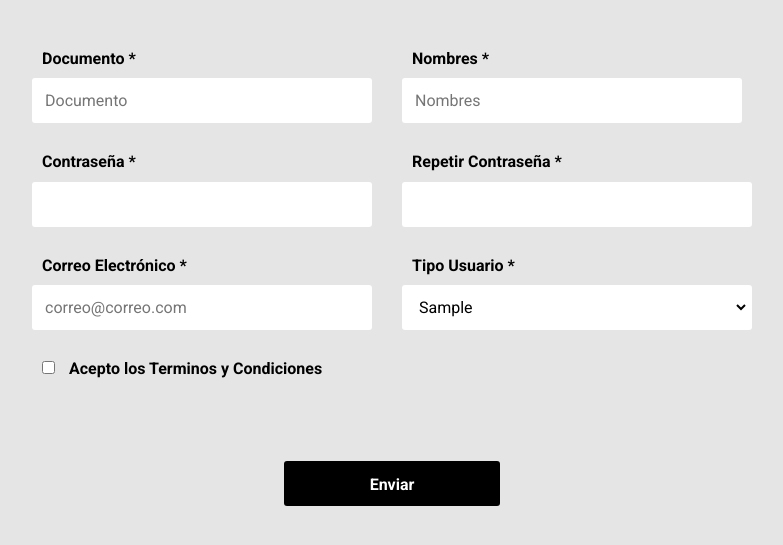
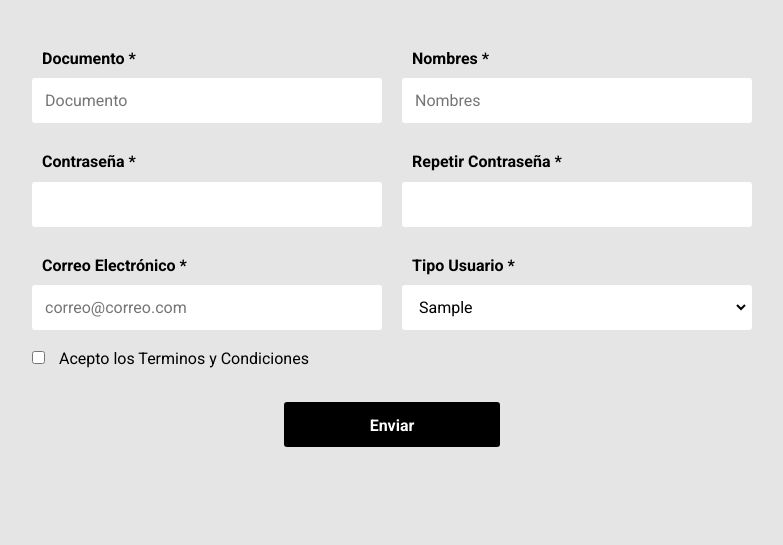
Before and after one commit to esquivel7809/java_exercise, a PHP site: page /crear_usu.php in a window 1280 px wide. Shown: the top 545 px of the page, without its empty margins (248-1031 px from the left). Run offline with PHP 8.4, Linux system fonts and the light colour scheme; tables that the repository leaves empty or names only in its code hold one stand-in row (values such as "Sample post"); some libraries are stand-ins or nearby versions.

Commit message:
formulario terminado

```diff
--- a/crear_usu.php
+++ b/crear_usu.php
@@ -25,7 +25,7 @@
 
                 <div class="formulario__grupo-input" id="grupo__usuario">
                     <label for="usuario" class="formulario__label">Documento *</label>
-                    <div class="formulario__checkbox">
+                        <div class="formulario__grupo-input">
                             <input type="text" class="formulario__input" name="usuario" id="usuario" placeholder="Documento">
                             <i class="formulario__validacion-estado fas fa-times-circle"></i>
                         </div>
@@ -37,17 +37,18 @@
 
                 <div class="formulario__grupo-input" id="grupo__nombre">
                     <label for="nombre" class="formulario__label">Nombres *</label>
-                    <div class="formulario__checkbox">
+                        <div class="formulario__grupo-input">
                             <input type="text" class="formulario__input" onkeyup="mayus(this);" name="nombre" id="nombre" placeholder="Nombres">
                             <i class="formulario__validacion-estado fas fa-times-circle"></i>
                         </div>
-                    <p class="formulario__input-error">El usuario tiene que ser de 12 a 40 dígitos y solo puede contener letras</p>
+                        <p class="formulario__input-error">
+                            El usuario tiene que ser de 12 a 40 dígitos y solo puede contener letras</p>
                 </div>
 
                 <!-- Grupo: Contraseña -->
+                <div class="formulario__grupo-input"  id="grupo__password">
+                    <label for="password" class="formulario__label">Contraseña *</label>
                     <div class="formulario__grupo-input">
-                <label for="password" class="formulario__label">Contraseña *</label>
-                <div class="formulario__checkbox">
                         <input  onkeyup="minus(this);" type="password" class="formulario__input" name="password" id="password">
                         <i class="formulario__validacion-estado fas fa-times-circle"></i>
                     </div>
@@ -57,26 +58,26 @@
                 <!-- Grupo: Contraseña 2 -->
                 <div class="formulario__grupo-input" id="grupo__password2">
                     <label for="password2" class="formulario__label">Repetir Contraseña *</label>
+                    <div class="formulario__grupo-input">
                         <input type="password" class="formulario__input" name="password2" id="password2">
                         <i class="formulario__validacion-estado fas fa-times-circle"></i>
                     </div>
-                <p class="formulario__input-error" class="formulario_grupo_incorrecto">Ambas contraseñas deben ser iguales.</p>
+                    <p class="formulario__input-error">Ambas contraseñas deben ser iguales.</p>
                 </div>
-
                 <!-- Grupo: Correo Electronico -->
                 <div class="formulario__grupo-input" id="grupo__correo">
                     <label for="correo" class="formulario__label">Correo Electrónico *</label>
-                <div class="formulario__checkbox">
+                    <div class="formulario__grupo-input">
                         <input onkeyup="minus(this);" type="email" class="formulario__input" name="correo" id="correo" placeholder="correo@correo.com">
                         <i class="formulario__validacion-estado fas fa-times-circle"></i>
                     </div>
-                <p class="formulario__input-error">El correo solo puede contener letras, <br>numeros, puntos, guiones y guion bajo.</p>
+                    <p class="formulario__input-error">El correo solo puede contener letras, numeros, puntos, guiones y guion bajo.</p>
                 </div>
 
-            <div class="formulario__grupo-select" id="grupo__telefono">
+                <div class="formulario__grupo-input" id="grupo__telefono">
                     <label for="id_tip_use" class="formulario__label">Tipo Usuario *</label>
-                <div class="">
-                    <select  name="id_tip_use" id="id_tip_use" class="formulario__select" required>
+				    <div class="formulario__grupo-select">
+                        <select  name="id_tip_use" id="id_tip_use" class="formulario__select  " required>
                             <!-- <option value="" selected="">** Seleccione Tipo Usuario **</option> -->
                                 <?php
                                    /*Consulta para mostrar las opciones en el select */
@@ -91,9 +92,10 @@
 
                 </div>
 
+
                 <!-- Grupo: Terminos y Condiciones -->
-        <div class="formulario__grupo-terminos" id="grupo__terminos">
-            <label class="formulario__label">
+			<div class="formulario__checkbox" id="grupo__terminos">
+				<label class="formulario__checkbox">
 					<input class="formulario__checkbox" type="checkbox" name="terminos" id="terminos">
 					Acepto los Terminos y Condiciones
 				</label>
@@ -106,13 +108,12 @@
             <p class="text-center">
 
             <div class="formulario__grupo-btn-enviar">
-            <button type="submit" class="formulario__btn" name="save" value="guardar">Enviar</button>
-            <p class="formulario__mensaje-exito" id="formulario__mensaje-exito">Formulario enviado exitosamente!</p>
+                <button type="submit" class="formulario__btn" name="save" value="guardar" >Enviar</button>
+                <p class="formulario__mensaje" id="formulario__mensaje-exito">Formulario enviado exitosamente!</p>
             </div>
 
 
         </form>
-</main>
    </main>
    <script src="js/jquery.js"></script>
    <script src="js/formulario.js"></script>
```
Lines whose indentation alone changed are shown as unchanged.
